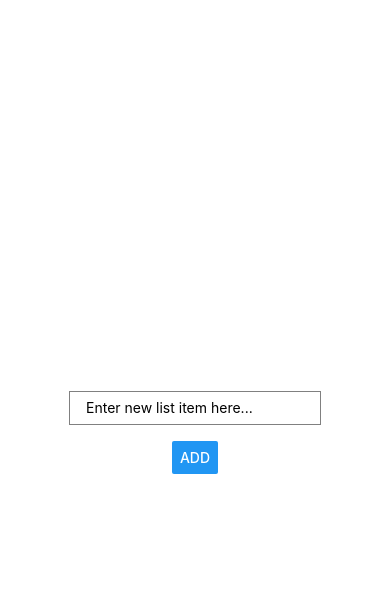
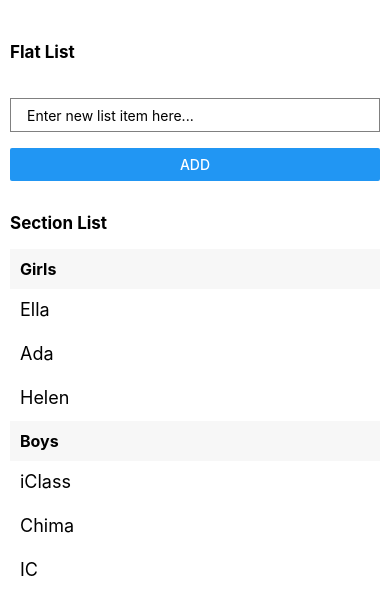
Before and after one commit to iclasschima/first-react-native-app, a React Native app: screen / in a window 390 px wide. Shown: the top 614 px of the page. Built offline with nearby package versions, Linux system fonts and the light colour scheme.

Commit message:
working with sectionList

```diff
--- a/App.js
+++ b/App.js
@@ -1,5 +1,5 @@
 import React, {useState} from 'react';
-import { StyleSheet, Text, View, TextInput, Button, FlatList } from 'react-native';
+import { StyleSheet, Text, View, TextInput, Button, FlatList, SectionList } from 'react-native';
 
 export default function App() {
 
@@ -27,6 +27,7 @@
   return (
     <View style={styles.container}>
       <View>
+      <Text style={{fontSize: "17px", fontWeight: "bold", marginTop: "2rem", marginBottom: "1rem"}}>Flat List</Text>
         <FlatList
           style={{marginBottom: "20px"}}
           data={[
@@ -49,6 +50,19 @@
         }}
       />
       <Button onPress={() => addToList()} title="Add" />
+
+        <Text style={{fontSize: "17px", fontWeight: "bold", marginTop: "2rem", marginBottom: "1rem"}}>Section List</Text>
+      <SectionList
+        style={styles.section}
+        sections={[
+          {title: "Girls", data: ["Ella", "Ada", "Helen"]},
+          {title: "Boys", data: ["iClass", "Chima", "IC"]}
+        ]}
+
+        renderItem={({item}) => <Text style={styles.item}>{item}</Text>}
+        renderSectionHeader={({section}) => <Text style={styles.sectionHeader}>{section.title}</Text>}
+        keyExtractor={(item, index) => index}
+      />
     </View>
   );
 }
@@ -57,7 +71,23 @@
   container: {
     flex: 1,
     backgroundColor: '#fff',
-    alignItems: 'center',
-    justifyContent: 'center',
+    padding: 10,
   },
+
+  sectionHeader: {
+    padding: 10,
+    fontSize: 16,
+    fontWeight: 'bold',
+    backgroundColor: 'rgba(247,247,247,1.0)'
+  },
+
+  item : {
+    padding: 10,
+    fontSize: 18,
+    height: 44,
+  },
+
+  section: {
+
+  }
 });
```
